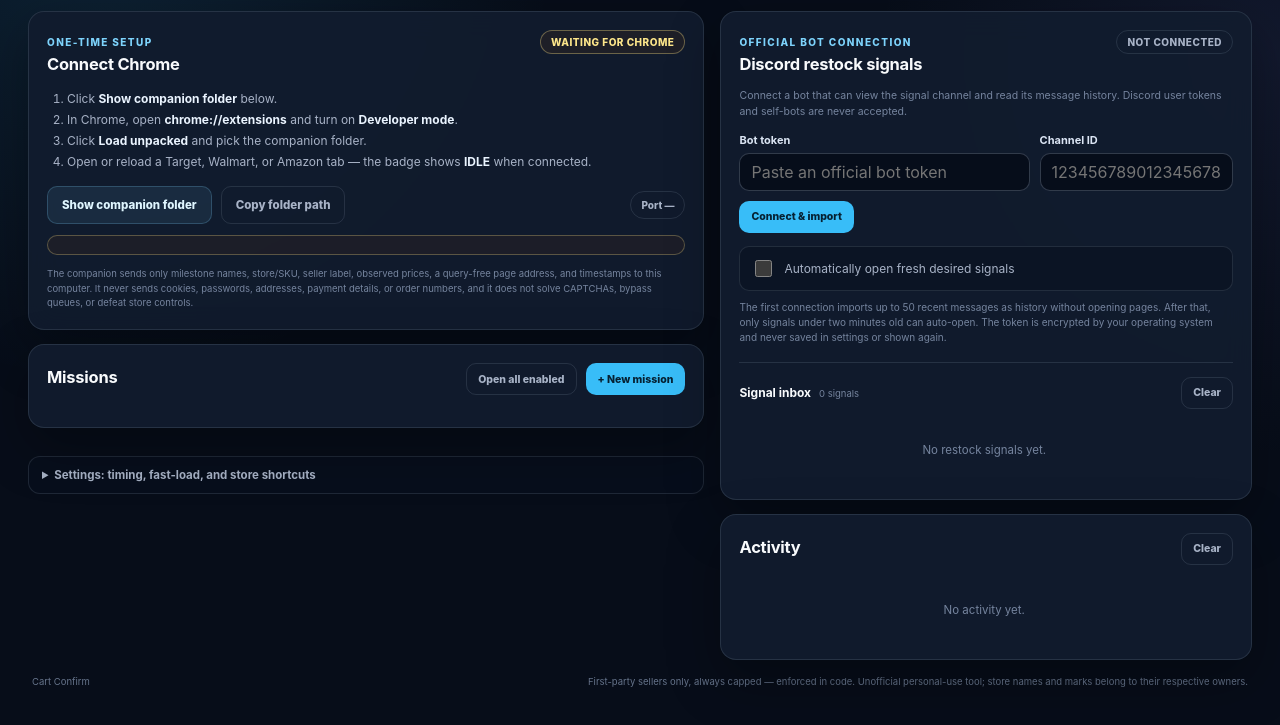
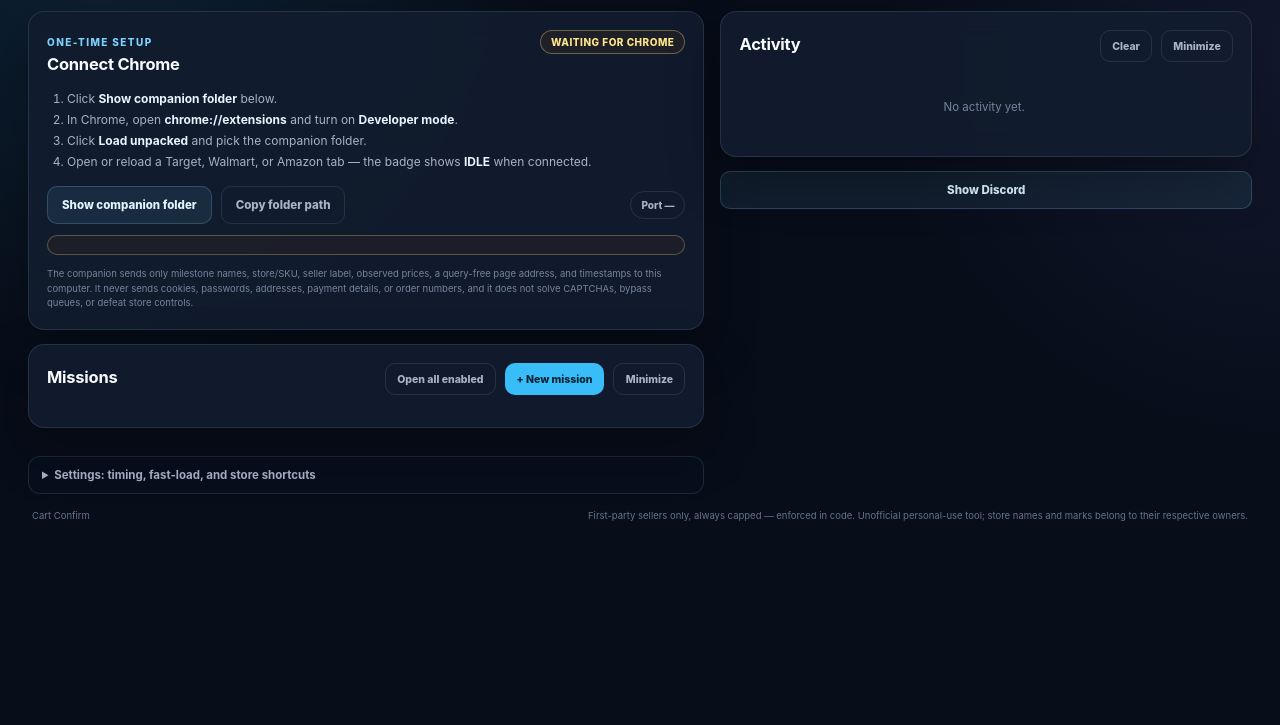
Before and after one commit to kaywhy331/cart-confirm-desktop, a browser extension: page src/index.html in a window 1280 px wide. Shown: the part 73-798 px from the top of the page. Drawn offline with Linux system fonts and the light colour scheme.

Commit message:
Hide Discord panel behind reveal control

```diff
--- a/src/index.html
+++ b/src/index.html
@@ -74,16 +74,19 @@
           <p class="privacy-note">The companion sends only milestone names, store/SKU, seller label, observed prices, a query-free page address, and timestamps to this computer. It never sends cookies, passwords, addresses, payment details, or order numbers, and it does not solve CAPTCHAs, bypass queues, or defeat store controls.</p>
         </section>
 
-        <section class="panel missions-panel">
+        <section class="panel missions-panel collapsible-panel" id="missionsPanel">
           <div class="panel-heading">
             <h2>Missions</h2>
             <div class="action-row">
               <button class="button ghost compact" id="openAllButton" type="button">Open all enabled</button>
               <button class="button primary compact" id="newMissionButton" type="button">+ New mission</button>
+              <button class="button ghost compact panel-toggle" type="button" aria-controls="missionsPanelBody" aria-expanded="true">Minimize</button>
             </div>
           </div>
+          <div class="panel-content" id="missionsPanelBody">
             <p class="step-hint worst-case" id="worstCase"></p>
             <div class="mission-list" id="missionList"></div>
+          </div>
         </section>
 
         <details class="advanced-box" id="settingsBox">
@@ -138,14 +141,52 @@
       </div>
 
       <div class="monitor-column">
-        <section class="panel signal-panel" id="signalPanel">
+        <section class="panel" id="schedulePanel" hidden>
+          <div class="panel-heading">
+            <h2>Drop calendar</h2>
+            <div class="action-row">
+              <span class="schedule-coverage" id="scheduleCoverage"></span>
+              <button class="button ghost compact" id="enableScheduledButton" type="button" hidden>Enable all scheduled</button>
+            </div>
+          </div>
+          <div class="schedule-next-row"><span class="schedule-next" id="scheduleNext"></span></div>
+          <div class="schedule-week" id="scheduleWeek"></div>
+        </section>
+
+        <section class="panel log-panel collapsible-panel" id="activityPanel">
+          <div class="panel-heading">
+            <h2>Activity</h2>
+            <div class="action-row">
+              <button class="button ghost compact" id="eventFilterButton" type="button" hidden>Show all</button>
+              <button class="button ghost compact" id="clearEventsButton" type="button">Clear</button>
+              <button class="button ghost compact panel-toggle" type="button" aria-controls="activityPanelBody" aria-expanded="true">Minimize</button>
+            </div>
+          </div>
+          <div class="panel-content" id="activityPanelBody">
+            <div class="event-list" id="eventList">
+              <div class="empty-state">No activity yet.</div>
+            </div>
+          </div>
+        </section>
+
+        <div class="discord-launcher" id="discordLauncher">
+          <button class="button secondary discord-launcher-button" id="showDiscordButton" type="button" aria-controls="signalPanel" aria-expanded="false">
+            Show Discord
+          </button>
+        </div>
+
+        <section class="panel signal-panel collapsible-panel" id="signalPanel" hidden>
           <div class="panel-heading">
             <div>
               <span class="eyebrow">Official bot connection</span>
               <h2>Discord restock signals</h2>
             </div>
+            <div class="action-row">
               <span class="step-state" id="discordState">Not connected</span>
+              <button class="button ghost compact panel-toggle" type="button" aria-controls="signalPanelBody" aria-expanded="true">Minimize</button>
             </div>
+          </div>
+          <div class="panel-content" id="signalPanelBody">
             <p class="step-hint" id="discordHint">Connect a bot that can view the signal channel and read its message history. Discord user tokens and self-bots are never accepted.</p>
             <div class="discord-setup">
               <label class="field">
@@ -178,30 +219,6 @@
             <div class="signal-list" id="signalList">
               <div class="empty-state">No restock signals yet.</div>
             </div>
-        </section>
-
-        <section class="panel" id="schedulePanel" hidden>
-          <div class="panel-heading">
-            <h2>Drop calendar</h2>
-            <div class="action-row">
-              <span class="schedule-coverage" id="scheduleCoverage"></span>
-              <button class="button ghost compact" id="enableScheduledButton" type="button" hidden>Enable all scheduled</button>
-            </div>
-          </div>
-          <div class="schedule-next-row"><span class="schedule-next" id="scheduleNext"></span></div>
-          <div class="schedule-week" id="scheduleWeek"></div>
-        </section>
-
-        <section class="panel log-panel">
-          <div class="panel-heading">
-            <h2>Activity</h2>
-            <div class="action-row">
-              <button class="button ghost compact" id="eventFilterButton" type="button" hidden>Show all</button>
-              <button class="button ghost compact" id="clearEventsButton" type="button">Clear</button>
-            </div>
-          </div>
-          <div class="event-list" id="eventList">
-            <div class="empty-state">No activity yet.</div>
           </div>
         </section>
       </div>
--- a/src/renderer.js
+++ b/src/renderer.js
@@ -33,6 +33,8 @@ const elements = {
   storeShortcut: document.getElementById("storeShortcut"),
   openCartButton: document.getElementById("openCartButton"),
   openOrdersButton: document.getElementById("openOrdersButton"),
+  discordLauncher: document.getElementById("discordLauncher"),
+  showDiscordButton: document.getElementById("showDiscordButton"),
   signalPanel: document.getElementById("signalPanel"),
   discordState: document.getElementById("discordState"),
   discordHint: document.getElementById("discordHint"),
@@ -78,6 +80,23 @@ const BLOCKING_REASONS = new Set([
   "run-expired",
   "unmatched-product"
 ]);
+
+function setPanelExpanded(toggle, expanded) {
+  const panel = toggle.closest(".collapsible-panel");
+  if (!panel) return;
+  const content = document.getElementById(toggle.getAttribute("aria-controls"));
+  panel.classList.toggle("is-collapsed", !expanded);
+  if (content) content.hidden = !expanded;
+  toggle.setAttribute("aria-expanded", String(expanded));
+  toggle.textContent = expanded ? "Minimize" : "Expand";
+}
+
+for (const toggle of document.querySelectorAll(".panel-toggle")) {
+  setPanelExpanded(toggle, toggle.getAttribute("aria-expanded") !== "false");
+  toggle.addEventListener("click", () => {
+    setPanelExpanded(toggle, toggle.getAttribute("aria-expanded") !== "true");
+  });
+}
 
 let currentSnapshot = null;
 let messageTimer = null;
@@ -1256,6 +1275,17 @@ elements.disarmButton.addEventListener("click", () => {
 
 elements.newMissionButton.addEventListener("click", () => void startEdit(null));
 
+elements.showDiscordButton.addEventListener("click", () => {
+  elements.discordLauncher.hidden = true;
+  elements.signalPanel.hidden = false;
+  elements.showDiscordButton.setAttribute("aria-expanded", "true");
+  const toggle = elements.signalPanel.querySelector(".panel-toggle");
+  if (toggle) {
+    setPanelExpanded(toggle, true);
+    toggle.focus();
+  }
+});
+
 elements.discordConnectButton.addEventListener("click", () => void runAction(async () => {
   if (!elements.discordChannelId.checkValidity()) {
     elements.discordChannelId.reportValidity();
--- a/src/styles.css
+++ b/src/styles.css
@@ -258,6 +258,10 @@ h1 { font-size: 21px; letter-spacing: -0.025em; }
   backdrop-filter: blur(14px);
 }
 
+.collapsible-panel.is-collapsed .panel-heading { margin-bottom: 0; }
+.collapsible-panel.is-collapsed .panel-content { display: none; }
+.panel-toggle { min-width: 72px; }
+
 /* Numbered steps */
 .step { border-left: 3px solid var(--line-strong); transition: border-color 160ms ease; }
 .step.attention { border-left-color: var(--warning); }
@@ -481,6 +485,17 @@ button:disabled:hover { transform: none; }
 }
 
 /* Discord signal setup and inbox */
+.discord-launcher {
+  display: flex;
+  justify-content: flex-end;
+}
+.discord-launcher[hidden], .signal-panel[hidden] { display: none !important; }
+.discord-launcher-button {
+  width: 100%;
+  min-height: 44px;
+  border-style: dashed;
+  text-align: center;
+}
 .discord-setup {
   display: grid;
   grid-template-columns: minmax(0, 1.2fr) minmax(170px, 0.8fr);
```
Also changed, not shown: test/renderer-smoke.test.js (+32 -0 lines). Lines whose indentation alone changed are shown as unchanged.
